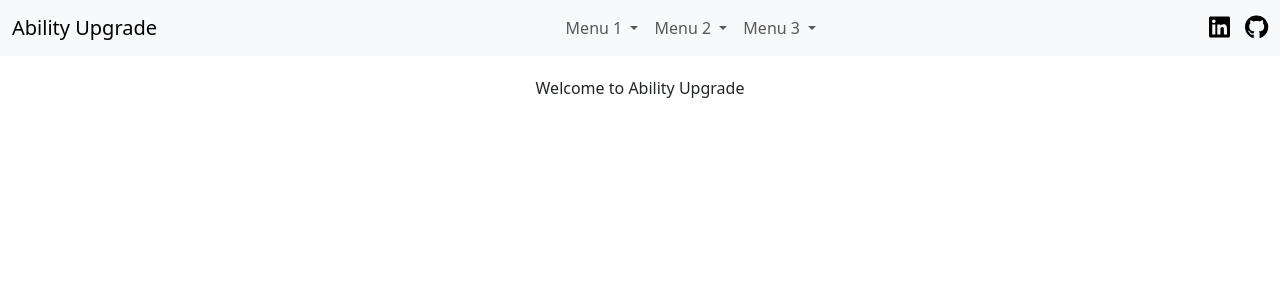
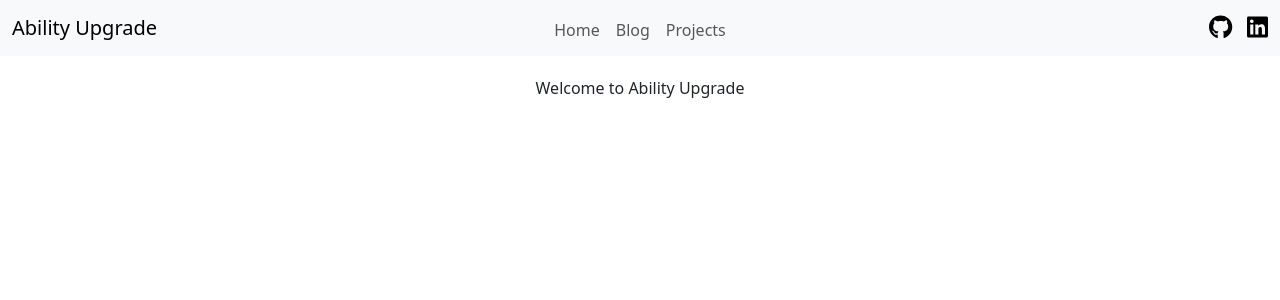
Before and after one commit to ethanreddick/ability-upgrade, a Vue app in the folder frontend/: page / in a window 1280 px wide. Shown: the top 300 px of the page. Built offline with nearby package versions, Linux system fonts and the light colour scheme.

Commit message:
Fixed alignment of top menu buttons in navbar, and changed them to no longer have drop-down functionality.:

```diff
--- a/frontend/src/components/SiteNavbar.vue
+++ b/frontend/src/components/SiteNavbar.vue
@@ -1,54 +1,24 @@
 <template>
   <nav class="navbar navbar-expand-lg navbar-light bg-light">
-        <div class="container-fluid">
+      <div class="container-fluid d-flex justify-content-between">
           <!-- Logo on the top left -->
           <a class="navbar-brand" href="#">Ability Upgrade</a>
 
-            <!-- Centered Navigation Buttons -->
-            <div class="collapse navbar-collapse justify-content-center" id="navbarNavDropdown">
-                <ul class="navbar-nav">
-                    <li class="nav-item dropdown">
-                        <a class="nav-link dropdown-toggle" href="#" id="navbarDropdownMenuLink1" role="button"
-                            data-bs-toggle="dropdown" aria-expanded="false">
-                            Menu 1
-                        </a>
-                        <ul class="dropdown-menu" aria-labelledby="navbarDropdownMenuLink1">
-                            <li><a class="dropdown-item" href="#">Action 1</a></li>
-                            <li><a class="dropdown-item" href="#">Another Action 1</a></li>
-                        </ul>
-                    </li>
-                    <li class="nav-item dropdown">
-                        <a class="nav-link dropdown-toggle" href="#" id="navbarDropdownMenuLink2" role="button"
-                            data-bs-toggle="dropdown" aria-expanded="false">
-                            Menu 2
-                        </a>
-                        <ul class="dropdown-menu" aria-labelledby="navbarDropdownMenuLink2">
-                            <li><a class="dropdown-item" href="#">Action 2</a></li>
-                            <li><a class="dropdown-item" href="#">Another Action 2</a></li>
-                        </ul>
-                    </li>
-                    <li class="nav-item dropdown">
-                        <a class="nav-link dropdown-toggle" href="#" id="navbarDropdownMenuLink3" role="button"
-                            data-bs-toggle="dropdown" aria-expanded="false">
-                            Menu 3
-                        </a>
-                        <ul class="dropdown-menu" aria-labelledby="navbarDropdownMenuLink3">
-                            <li><a class="dropdown-item" href="#">Action 3</a></li>
-                            <li><a class="dropdown-item" href="#">Another Action 3</a></li>
-                        </ul>
-                    </li>
-                </ul>
-            </div>
-
           <!-- Social Links on the Top Right -->
-            <div class="d-flex">
-                <a href="https://www.linkedin.com/in/ethanreddick/" class="nav-link">
-                    <font-awesome-icon :icon="['fab', 'linkedin']" class="icon"/>
-                </a>
+          <div class="social-links">
               <a href="https://github.com/ethanreddick" class="nav-link">
                   <font-awesome-icon :icon="['fab', 'github']" class="icon"/>
               </a>
+              <a href="https://www.linkedin.com/in/ethanreddick/" class="nav-link">
+                  <font-awesome-icon :icon="['fab', 'linkedin']" class="icon" />
+              </a>
           </div>
+      </div>
+      <!-- Centered Navigation Buttons, positioned absolutely to be truly centered -->
+      <div class="navbar-nav centered-nav">
+          <a class="nav-item nav-link" href="#">Home</a>
+          <a class="nav-item nav-link" href="#">Blog</a>
+          <a class="nav-item nav-link" href="#">Projects</a>
       </div>
   </nav>
 </template>
@@ -66,12 +36,22 @@ export default {
 
 <style scoped>
 .icon {
-  color: black; /* Sets the icon color to black */
-  font-size: 24px; /* Increase the size of the icon */
-  margin-right: 15px; /* Adds margin to the right of each icon */
+  color: black;
+  font-size: 24px;
+  margin-right: 15px;
 }
-/* If you want to specifically target only the last icon to not have a margin, you can use :last-child selector */
 .nav-link:last-child .icon {
-  margin-right: 0; /* Removes margin for the last icon */
+  margin-right: 0;
+}
+.social-links {
+  display: flex;
+}
+.centered-nav {
+  display: flex;
+  justify-content: center;
+  position: absolute;
+  width: 100%;
+  top: 10px;
+  left: 0;
 }
 </style>
```
Lines whose indentation alone changed are shown as unchanged.
